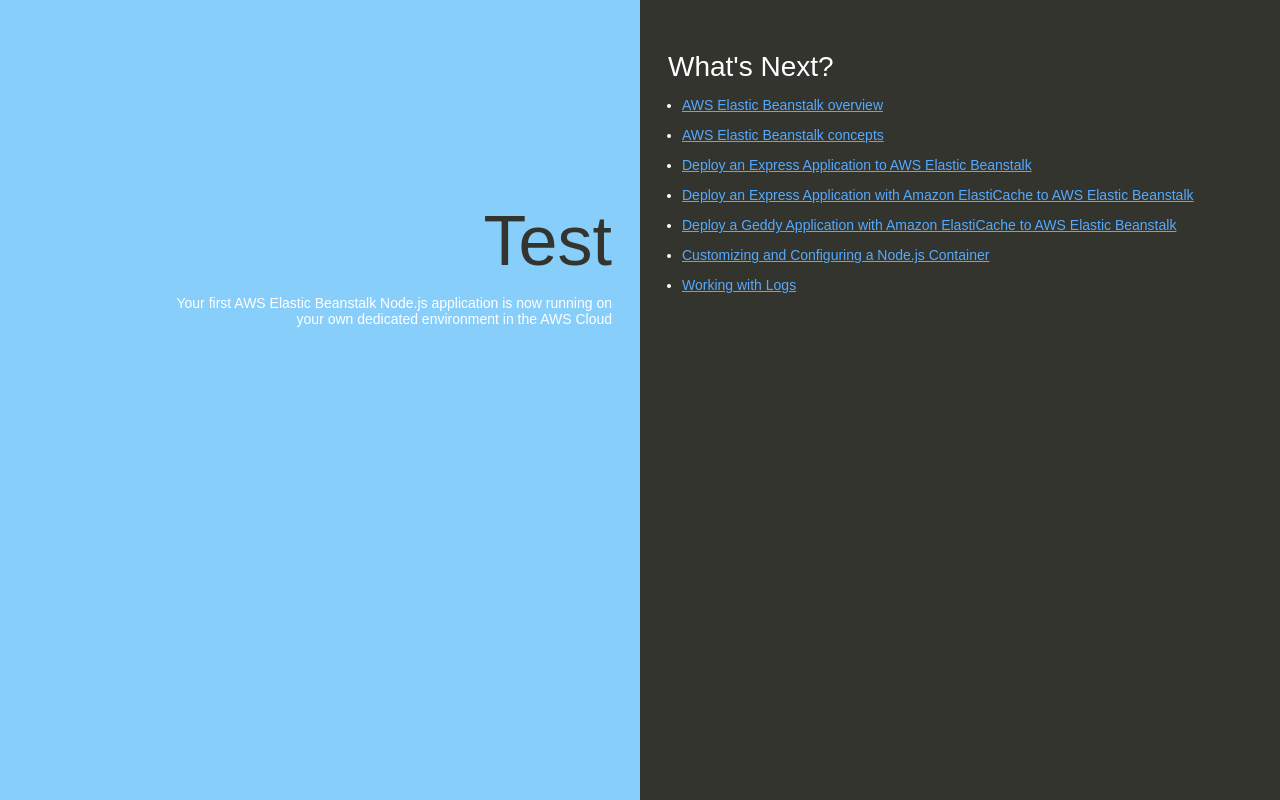
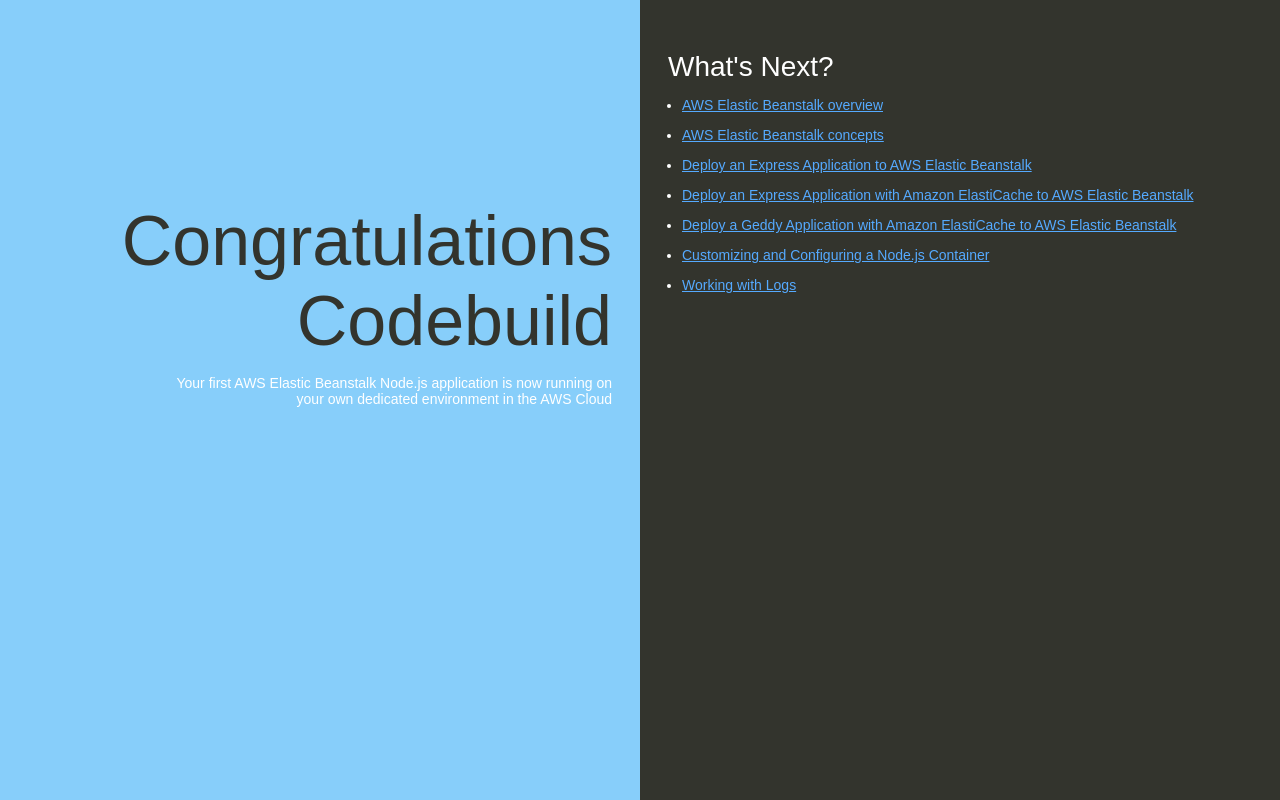
Before and after one commit to peter-urban1966/my-nodejs-app, a website: page index.html in a window 1280 px wide. Drawn offline with Linux system fonts and the light colour scheme.

Commit message:
edit header 2nd time

```diff
--- a/index.html
+++ b/index.html
@@ -74,7 +74,7 @@
   </head>
   <body>
     <div class="textColumn">
-      <h1>Test</h1>
+      <h1>Congratulations Codebuild</h1>
       <p>Your first AWS Elastic Beanstalk Node.js application is now running on your own dedicated environment in the AWS Cloud</p>
     </div>
     <div class="linksColumn">
```
